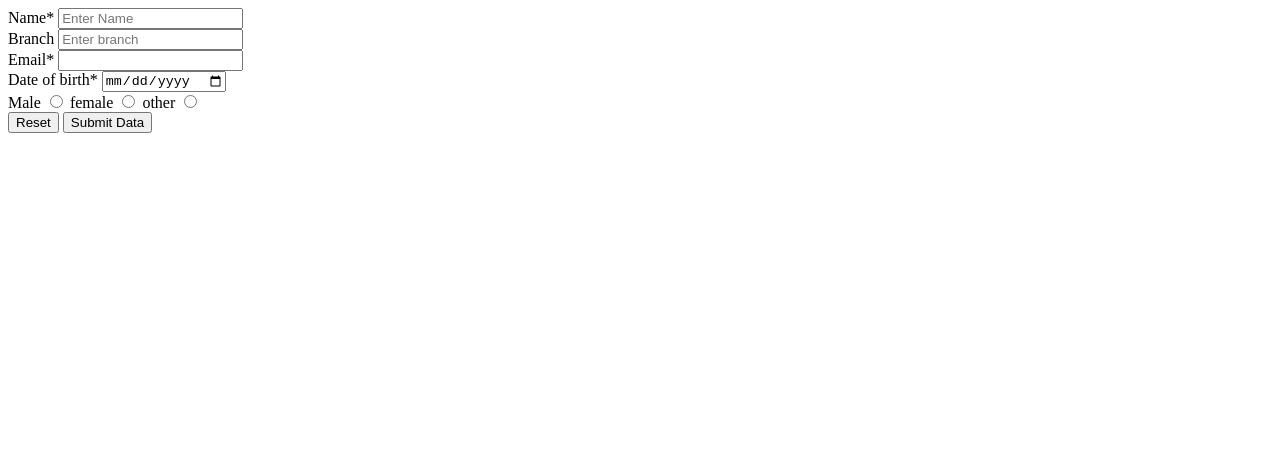
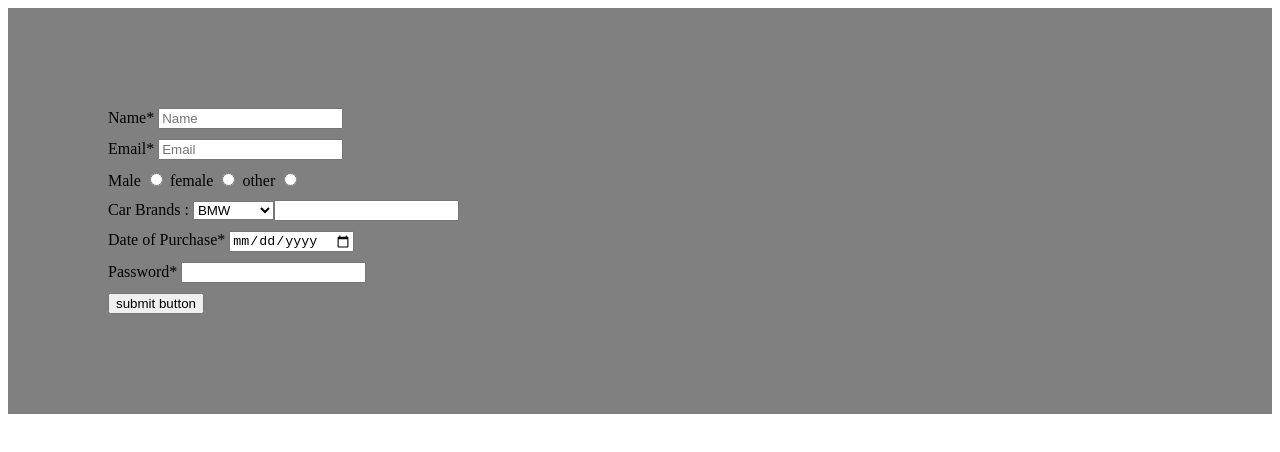
Before and after one commit to acciojob/car-insurance-form-manim2903, a website: page main.html in a window 1280 px wide. Drawn offline with Linux system fonts and the light colour scheme.

Commit message:
created a submission

```diff
--- a/main.html
+++ b/main.html
@@ -8,25 +8,16 @@
 
 <body>
 	<!-- the entire body must be written by student -->
-	 <form action="./aravind.html" method="GET">
+	<form>
 		<div>
 			<label for="name">Name*</label>
-            <input type="text" id="name" placeholder="Enter Name" name="username" required>
-        </div>
-        <div>
-            <label for="branch">Branch</label>
-            <input type="text" id="branch" placeholder="Enter branch" name="abc">
+			<input type="text" id="name" required placeholder="Name" name="name">
 		</div>
 		<div>
 			<label for="email">Email*</label>
-            <input type="email" id="email" name="email" required>
+			<input type="email" id="email" required placeholder="Email" name="email">
 		</div>
 		 <div>
-            <label for="dob">Date of birth*</label>
-            <input type="date" id="dob" name="dateofbirth" required>
-        </div>
-        <div>
-            <!-- radio -->
             <label for="male">Male</label>
             <input type="radio" id="male" name="gender" value="m">
 
@@ -38,23 +29,30 @@
             <label for="other">other</label>
             <input type="radio" id="other" name="gender" value="oth">
         </div>
-        <!-- <div>
-            <label for="dsa">DSA</label>
-            <input type="checkbox" id="dsa" name="dsa">
+		<div>
+			<label for="cars">Car Brands : </label>
+			<select name="cars" id="cars" form=carinsurance>
+				<option value="bmw">BMW</option>
+				<option value="audi">Audi</option>
+				<option value="mercedez">Mercedez</option>
+		</div>
+		<div>
+			<label for="carage">Car Age*</label>
+			<input type="number" id="carage" name="carage" required>
+		</div>
+		<div>
+			<label for="dop" >Date of Purchase*</label>
+			<input type="date" id="dop" name="dop" required>
+		</div>
+		<div>
+			<label for="password">Password*</label>
+			<input type="password" id="password" name="password" required>
+		</div>
+		<div>
+			<input type="submit" value="submit button">
+		</div>
 
-
-            <label for="frontend1">Frontend1</label>
-            <input type="checkbox" id="frontend1" name="frontend1">
-
-
-            <label for="frontend2">Frontend 2</label>
-            <input type="checkbox" id="">
-        </div> -->
-        <!-- <button type="submit">Submit Data</button> -->
-        <button type="reset">Reset</button>
-        <input type="submit" value="Submit Data">
 	</form>
-
     <script type="text/javascript" src="./script.js">
 </script>
 
--- a/styles.css
+++ b/styles.css
@@ -1,2 +1,10 @@
 
 /* Your CSS Code here. */
+form{
+	display:flex;
+	flex-flow:column;
+	gap:10px;
+	background-color:grey;;
+	padding: 100px;
+
+}
```
Lines whose indentation alone changed are shown as unchanged.
